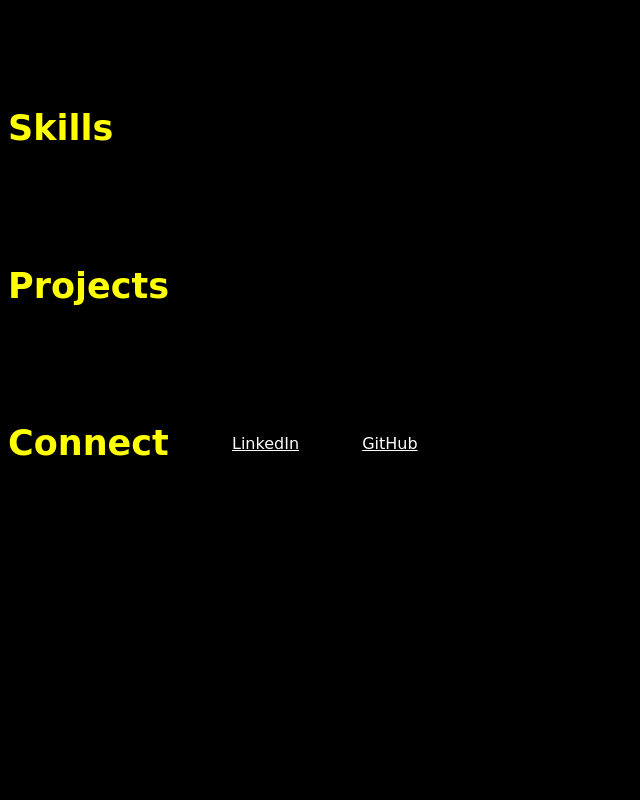
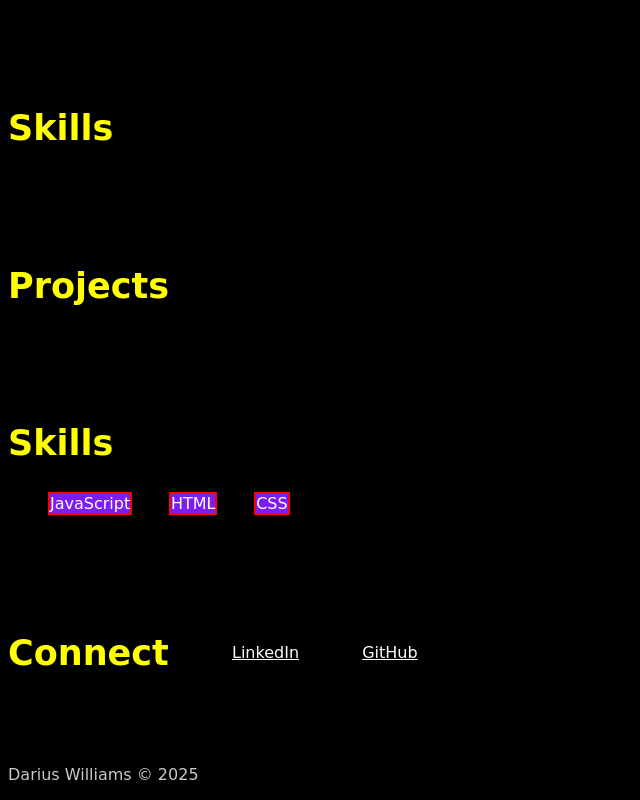
Before and after one commit to dwdsigned/darius-luna, a plain HTML site: page index.html in a window 1280 px wide. Shown: the part 1060-1860 px from the top of the page, without its empty margins (0-640 px from the left). Before the commit the page ends 1615 px from the top, so only its background shows below. Drawn offline with Linux system fonts and the light colour scheme; a web font is replaced by a local one.

Commit message:
JavaScript added, created JS folder, and skills section. The section with the lower case skills id was added

```diff
--- a/CSS/index.css
+++ b/CSS/index.css
@@ -35,7 +35,7 @@ h2 {
 
 ul li {
     border: 2px solid red;
-    background-color: #7B1DD3;
+    background-color: #7B1DF3;
     color: white;
     list-style-type: none;
 }
@@ -84,6 +84,12 @@ nav * {
     margin: 5% 3px 5% 3px;
 }
 
+#skills ul > li {
+        display: inline-block;
+        flex-direction: column;
+        margin: 0 3% 0 0;
+    }
+
 
 /* CSS for smartphones/mobile devices */
 @media screen and (max-width: 650px) {
@@ -106,8 +112,13 @@ nav * {
     font-weight: normal;
     color: orange;
     }
+
+    #skills ul > li {
+        display: inline-block;
+        flex-direction: column;
+        margin: 0 4% 0 0;
     }
-
+    }
 
     /* CSS for tablets */
 @media (min-width: 651px) and (max-width: 950px) {
@@ -130,4 +141,9 @@ nav * {
     font-weight: bolder;
     color: lightskyblue;
     }
+     #skills ul > li {
+        display: inline-block;
+        flex-direction: column;
+        margin: 0 5% 0 0;
+    }
   }
--- a/index.html
+++ b/index.html
@@ -49,10 +49,17 @@
             <h2 >Projects</h2>
             <ul></ul>
         </section>
+        <section id="skills">
+            <h2>Skills</h2>
+            <ul>
+
+            </ul>
+        </section>
         <section id="Connect">
         <h2 class="connectLinks">Connect</h2>
         <a href="http://linkedin.com/in/dariuswilliamsdev" target="_blank">LinkedIn</a>
         <a href="https://github.com/dwdsigned">GitHub</a>
         </section>
+        <script src="js/index.js"></script>
     </body>
     </html>
--- /dev/null
+++ b/js/index.js
@@ -0,0 +1,30 @@
+const footerElement = document.createElement("footer");
+
+document.body.append(footerElement);
+
+let today = new Date();
+
+let thisYear = today.getFullYear();
+
+let footer = document.querySelector("footer");
+
+
+let copyright = document.createElement("p");
+footer.append(copyright);
+
+copyright.textContent = ` Darius Williams \u00A9 ${thisYear}`;
+
+let skills = [
+        "JavaScript",
+        "HTML",
+        "CSS"
+];
+
+let skillsSection = document.getElementById("skills");
+let skillsList = skillsSection.querySelector("ul");
+
+for (let i = 0; i < skills.length; i++) {
+        let skill = document.createElement("li");
+        skill.textContent = skills[i];
+        skillsList.append(skill);
+}
```
